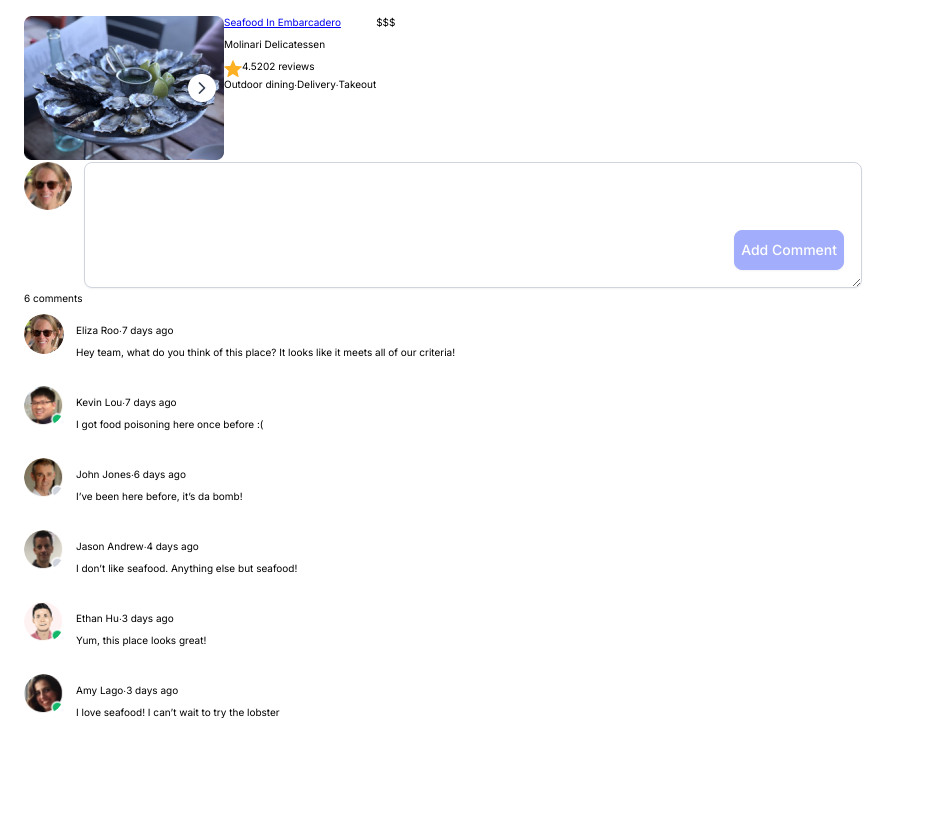
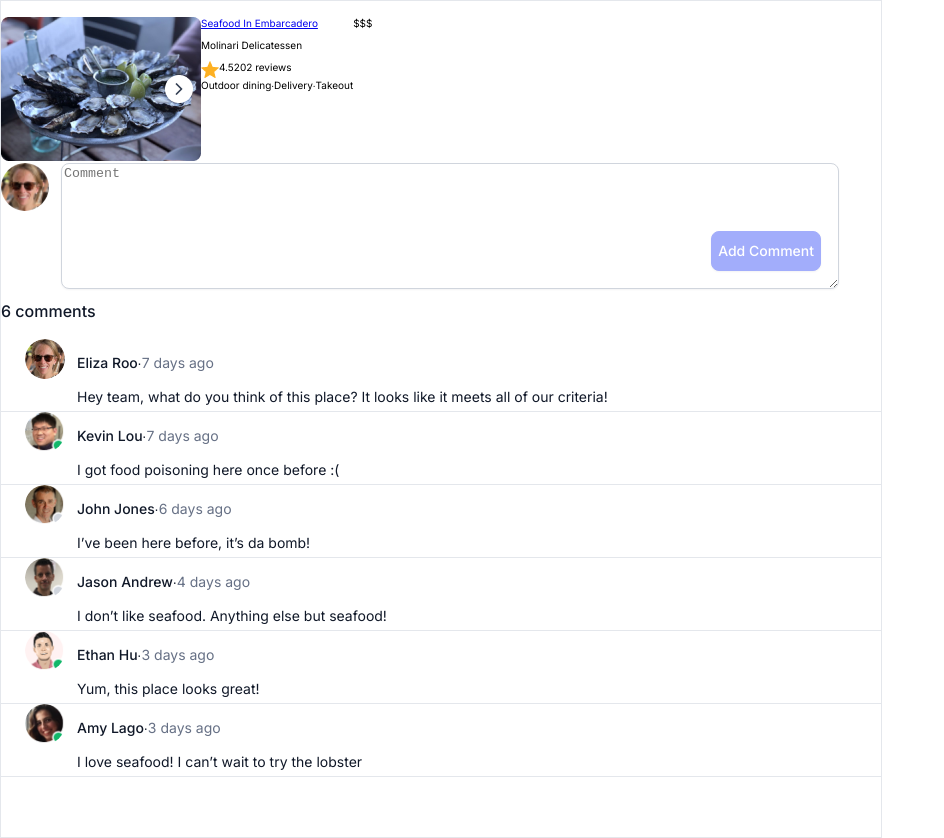
Before and after one commit to davisstacked/LeahDavisCommentUIExercise, a React (Create React App) app: page / in a window 1280 px wide. Shown: the whole page, without its empty margins (0-944 px from the left). Before the commit the page ends 806 px from the top, so only its background shows below. Built offline with nearby package versions, Linux system fonts and the light colour scheme.

Commit message:
changed font-weight and color of form component

```diff
--- a/src/Components/Comment.css
+++ b/src/Components/Comment.css
@@ -1,6 +1,13 @@
 /* Commentlist is the entire comment section*/
 .CommentList {
+  background-color: #E5E5E5;
+}
 
+.Commentlist-comment-number {
+  font-weight: 500;
+  font-size: 1.6rem;
+  line-height: 2.4rem;
+  color: #101828;
 }
 
 /*  Comment-list is an <li> and the Parent of the Comment Component. */
@@ -12,19 +19,31 @@
 .Comment {
   width: 88rem;
   height: 7.2rem;
-
+  border-bottom: 1px solid #E4E7EC;
 }
 
 /* The entire comment (avatar + message text */
 .Comment-comment {
+  margin-left: 2.4rem;
   display: flex;
   left: 0rem;
   top: 3.2rem;
+
 }
 
 /* parent of the message text */
 .Comment-text {
+  color: #101828;
+  font-size: 1.4rem;
+  line-height: 2rem;
+}
 
+.Comment-username {
+  font-weight: 500;
+}
+
+.Comment-time-posted {
+  color: #667085;
 }
 
 .Comment-avatar {
--- a/src/Components/Comment.js
+++ b/src/Components/Comment.js
@@ -101,9 +101,7 @@ const Comment = ({ time, message, user, image, id}) => {
     );
   } else {
     return (
-      <div
-        className='Comment'
-        onMouseEnter={() => showPopup(id)}>
+      <div className='Comment' onMouseEnter={() => showPopup(id)}>
         <div className={commentComment}>
           <img
             className='Comment-avatar'
@@ -114,7 +112,15 @@ const Comment = ({ time, message, user, image, id}) => {
 
           <div className='Comment-text'>
             <p>
-              {user ? user : 'Guest'}∙{moment(time).fromNow()}
+              <span
+                className='Comment-username'
+              >{user ? user : 'Guest'}
+              </span>∙
+              <span
+                className='Comment-time-posted'
+              >
+                {moment(time).fromNow()}
+              </span>
             </p>
             <p>{message}</p>
           </div>
--- a/src/Components/CommentForm.js
+++ b/src/Components/CommentForm.js
@@ -39,6 +39,7 @@ const CommentForm = () => {
       <div className='form-container'>
         <textarea
           className='form-text-area'
+          placeholder="Comment"
           onChange={handleChange}
           name='message'
           value={comment.message}
--- a/src/Components/CommentList.js
+++ b/src/Components/CommentList.js
@@ -32,7 +32,7 @@ const CommentList = () => {
 
   return (
     <div className='Commentlist'>
-      <p>{comments.length} comments</p>
+      <p className='Commentlist-comment-number'>{comments.length} comments</p>
       {renderComments()}
     </div>
   );
--- a/src/Components/CommentPage.css
+++ b/src/Components/CommentPage.css
@@ -1,4 +1,5 @@
 .CommentPage {
   width: 88rem;
-  padding: 1.6rem 2.4rem 5rem 2.4rem;
+  padding: 1.6rem 0 5rem 0;
+  border: 1px solid #E4E7EC;
 }
--- a/src/Components/form.css
+++ b/src/Components/form.css
@@ -21,6 +21,7 @@
   box-shadow: 0px 1px 2px rgba(16, 24, 40, 0.05);
   border: 1px solid #D0D5DD;
   z-index: 1;
+  color: #667085;
 }
 
 .form-button {
--- a/src/index.css
+++ b/src/index.css
@@ -7,6 +7,7 @@ body {
   height: 100vh;
   box-sizing: border-box;
   font-family: 'Inter', sans-serif;
+  font-weight: 400;
 }
 
 html {
```
Also changed, not shown: 1 other file (tests, documents, lock files or other folders).
